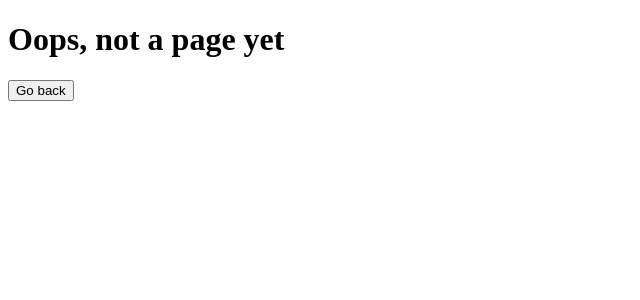
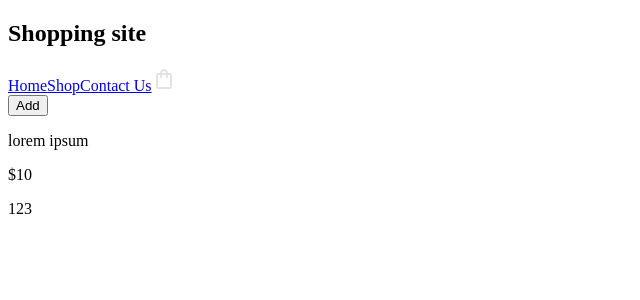
Before and after one commit to Oliv-19/OP_shopping_site, a React (Vite) app: page /shop in a window 1280 px wide. Shown: the top 300 px of the page, without its empty margins (0-640 px from the left). Built offline with nearby package versions, Linux system fonts and the light colour scheme.

Commit message:
add card and shop components

```diff
--- /dev/null
+++ b/src/components/Shop.jsx
@@ -0,0 +1,32 @@
+import Nav from "./Nav";
+
+function Card(){
+    return (
+        <div>
+            <div className="img">
+                <img src={null} alt="" />
+                <button>Add</button>
+            </div>
+            <div className="info">
+                <p>lorem ipsum</p>
+                <p>$10</p>
+                <div className="colors">
+                    <span>1</span>
+                    <span>2</span>
+                    <span>3</span>
+                </div>
+            </div>
+        </div>
+    )
+}
+
+export default function Shop(){
+    return (
+        <div>
+            <Nav />
+            <div>
+                {<Card/>}
+            </div>
+        </div>
+    )
+}
--- a/src/components/routes.jsx
+++ b/src/components/routes.jsx
@@ -1,6 +1,7 @@
 import App from "./App"
 import ErrorPage from "./ErrorPage"
 import HomePage from "./HomePage"
+import Shop from "./Shop"
 
 const routes = [
     {
@@ -8,11 +9,11 @@ const routes = [
         element: <HomePage /> ,
         errorElement: <ErrorPage />,
     },
-    // {
-    //     path:'/shop',
-    //     element: <Shop />,
-    //     errorElement: <ErrorPage />
-    // },
+    {
+        path:'/shop',
+        element: <Shop />,
+        errorElement: <ErrorPage />
+    },
     // {
     //     path:'/cart',
     //     element: <Cart />,
```
Also changed, not shown: 1 other file (tests, documents, lock files or other folders).
